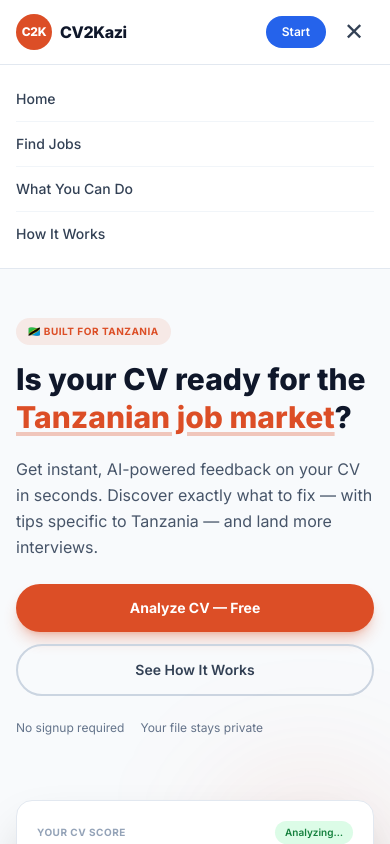
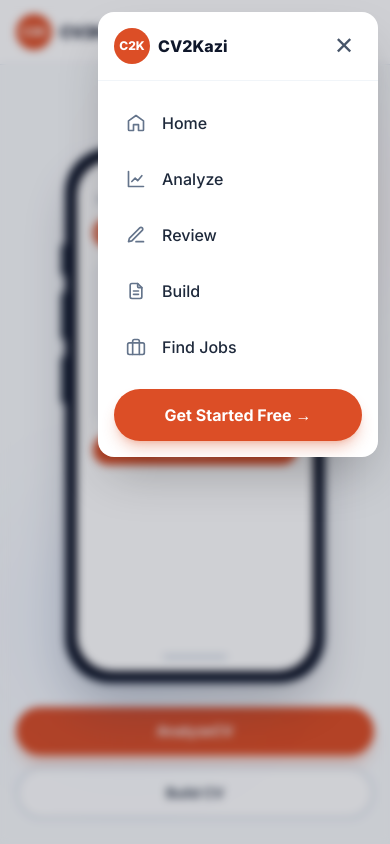
Before and after one commit to M1442003/cv2kazi, a Next.js app in the folder frontend/: page / in a window 390 px wide. Both pictures are taken after a click on the button "Open menu". Built offline with nearby package versions, Linux system fonts and the light colour scheme.

Commit message:
Mobile: floating right-panel menu, cleaner hero, hide pillars on mobile

```diff
--- a/frontend/components/Hero.tsx
+++ b/frontend/components/Hero.tsx
@@ -1,105 +1,97 @@
 import Link from "next/link";
+import PhoneMockup from "./PhoneMockup";
 
 export default function Hero() {
   return (
     <section className="relative overflow-hidden bg-brand-cream">
-      <div className="max-w-6xl mx-auto px-4 sm:px-6 py-12 sm:py-20 md:py-28 grid md:grid-cols-2 gap-8 md:gap-12 items-center">
-        {/* Left — text */}
-        <div>
-          <div className="inline-block mb-4 px-3 sm:px-4 py-1.5 bg-brand-red/10 text-brand-red text-[10px] sm:text-xs font-bold uppercase tracking-wider rounded-full">
+      <div className="max-w-6xl mx-auto px-4 sm:px-6 py-8 sm:py-14 md:py-20">
+
+        {/* ═══════ MOBILE LAYOUT ═══════ */}
+        <div className="md:hidden flex flex-col items-center text-center gap-6">
+
+          {/* Badge */}
+          <div className="inline-block px-3 py-1.5 bg-brand-red/10 text-brand-red text-[10px] font-bold uppercase tracking-wider rounded-full">
             🇹🇿 Built for Tanzania
           </div>
 
-          <h1 className="text-3xl sm:text-4xl md:text-5xl lg:text-6xl font-extrabold leading-tight text-slate-900">
-            Is your CV ready for the{" "}
-            <span className="text-brand-red underline decoration-brand-red/30 decoration-4 underline-offset-4">
-              Tanzanian job market
-            </span>
-            ?
-          </h1>
+          {/* Phone */}
+          <div className="relative flex justify-center">
+            <div className="absolute -top-8 -right-8 w-48 h-48 bg-brand-red/10 rounded-full blur-3xl pointer-events-none" />
+            <div className="absolute -bottom-8 -left-8 w-48 h-48 bg-brand-lightblue/10 rounded-full blur-3xl pointer-events-none" />
+            <PhoneMockup />
+          </div>
 
-          <p className="mt-5 sm:mt-6 text-base sm:text-lg text-slate-600 leading-relaxed">
-            Get instant, AI-powered feedback on your CV in seconds. Discover
-            exactly what to fix — with tips specific to Tanzania — and land
-            more interviews.
-          </p>
-
-          <div className="mt-6 sm:mt-8 flex flex-col sm:flex-row flex-wrap gap-3 sm:gap-4">
+          {/* CTAs — stacked, full width */}
+          <div className="w-full max-w-sm flex flex-col gap-3">
             <Link
               href="/analyze"
-              className="bg-brand-red hover:bg-brand-darkred text-white font-bold px-6 sm:px-8 py-3.5 rounded-full shadow-lg shadow-brand-red/30 transition text-center text-sm sm:text-base"
+              className="bg-brand-red hover:bg-brand-darkred text-white font-bold py-3.5 rounded-full shadow-lg shadow-brand-red/30 transition text-center text-sm"
             >
-              Analyze CV — Free
+              AnalyzeCV
             </Link>
-            <a
-              href="#how"
-              className="border-2 border-slate-300 hover:border-slate-400 text-slate-700 font-semibold px-6 sm:px-8 py-3.5 rounded-full transition text-center text-sm sm:text-base"
+            <Link
+              href="/create"
+              className="bg-white border-2 border-slate-300 hover:border-brand-red hover:text-brand-red text-slate-800 font-semibold py-3.5 rounded-full transition text-center text-sm"
             >
-              See How It Works
-            </a>
+              Build CV
+            </Link>
           </div>
 
-          <div className="mt-6 sm:mt-10 flex flex-wrap items-center gap-4 sm:gap-6 text-xs sm:text-sm text-slate-500">
-            <div className="flex items-center gap-2">
-              <span>No signup required</span>
+          {/* Trust line */}
+          <p className="text-xs text-slate-500">
+            Free · No signup · Your file stays private
+          </p>
+        </div>
+
+        {/* ═══════ DESKTOP LAYOUT ═══════ */}
+        <div className="hidden md:grid md:grid-cols-2 gap-14 items-center">
+
+          {/* Left — text */}
+          <div>
+            <div className="inline-block mb-4 px-3 py-1.5 bg-brand-red/10 text-brand-red text-xs font-bold uppercase tracking-wider rounded-full">
+              🇹🇿 Built for Tanzania
             </div>
-            <div className="flex items-center gap-2">
-              <span>Your file stays private</span>
+
+            <h1 className="text-5xl lg:text-6xl font-extrabold leading-[1.1] text-slate-900">
+              From good CV to{" "}
+              <span className="text-brand-red underline decoration-brand-red/30 decoration-4 underline-offset-4">
+                getting a job
+              </span>
+            </h1>
+
+            <p className="mt-5 text-lg text-slate-600 leading-relaxed max-w-md">
+              Get instant, AI-powered feedback on your CV — plus templates,
+              bullet rewriting, and real jobs in Tanzania.
+            </p>
+
+            <div className="mt-7 flex gap-3">
+              <Link
+                href="/analyze"
+                className="bg-brand-red hover:bg-brand-darkred text-white font-bold px-7 py-3.5 rounded-full shadow-lg shadow-brand-red/30 transition"
+              >
+                Analyze CV — Free
+              </Link>
+              <Link
+                href="/create"
+                className="bg-white border-2 border-slate-300 hover:border-brand-red hover:text-brand-red text-slate-800 font-semibold px-7 py-3.5 rounded-full transition"
+              >
+                Build CV — Free
+              </Link>
             </div>
+
+            <p className="mt-5 text-sm text-slate-500">
+              Free · No signup · Your file stays private
+            </p>
+          </div>
+
+          {/* Right — phone */}
+          <div className="relative flex justify-center">
+            <div className="absolute -top-8 -right-8 w-72 h-72 bg-brand-red/10 rounded-full blur-3xl pointer-events-none" />
+            <div className="absolute -bottom-8 -left-8 w-72 h-72 bg-brand-lightblue/10 rounded-full blur-3xl pointer-events-none" />
+            <PhoneMockup />
           </div>
         </div>
 
-        {/* Right — decorative card */}
-        <div className="relative mt-8 md:mt-0">
-          <div className="absolute -top-8 -right-8 w-48 sm:w-72 h-48 sm:h-72 bg-brand-red/10 rounded-full blur-3xl pointer-events-none" />
-          <div className="absolute -bottom-8 -left-8 w-48 sm:w-72 h-48 sm:h-72 bg-brand-lightblue/10 rounded-full blur-3xl pointer-events-none" />
-
-          <div className="relative bg-white rounded-2xl shadow-2xl p-5 sm:p-6 border border-slate-200">
-            <div className="flex items-center justify-between mb-4">
-              <div className="text-[10px] sm:text-xs font-bold text-slate-400 uppercase tracking-wider">
-                Your CV Score
-              </div>
-              <div className="text-[10px] sm:text-xs font-semibold px-2.5 sm:px-3 py-1 rounded-full bg-green-100 text-green-700">
-                Analyzing…
-              </div>
-            </div>
-
-            <div className="text-4xl sm:text-5xl font-extrabold text-brand-red mb-2">
-              84<span className="text-xl sm:text-2xl text-slate-400">/100</span>
-            </div>
-
-            <div className="space-y-3 mt-5 sm:mt-6">
-              {[
-                { label: "Structure & Format", score: 92 },
-                { label: "Impact & Metrics", score: 68 },
-                { label: "ATS Compatibility", score: 88 },
-                { label: "Tanzania Fit", score: 95 },
-              ].map((row) => (
-                <div key={row.label}>
-                  <div className="flex justify-between text-[10px] sm:text-xs font-medium text-slate-600 mb-1">
-                    <span>{row.label}</span>
-                    <span>{row.score}%</span>
-                  </div>
-                  <div className="h-2 bg-slate-100 rounded-full overflow-hidden">
-                    <div
-                      className="h-full bg-brand-red rounded-full"
-                      style={{ width: `${row.score}%` }}
-                    />
-                  </div>
-                </div>
-              ))}
-            </div>
-
-            <div className="mt-5 sm:mt-6 p-3 sm:p-4 bg-brand-cream rounded-xl border border-slate-100">
-              <div className="text-[10px] sm:text-xs font-bold text-slate-500 uppercase tracking-wider mb-1">
-                Top Fix
-              </div>
-              <div className="text-xs sm:text-sm text-slate-700">
-                Add metrics to your IPT entry — recruiters want numbers.
-              </div>
-            </div>
-          </div>
-        </div>
       </div>
     </section>
   );
--- a/frontend/components/Navbar.tsx
+++ b/frontend/components/Navbar.tsx
@@ -2,17 +2,62 @@
 import Link from "next/link";
 import { useState } from "react";
 
+// Icons
+const IconHome = () => (
+    <svg viewBox="0 0 24 24" fill="none" stroke="currentColor" strokeWidth="2" strokeLinecap="round" strokeLinejoin="round" className="w-5 h-5">
+        <path d="M3 9.5L12 3l9 6.5V20a1 1 0 0 1-1 1h-5v-7h-6v7H4a1 1 0 0 1-1-1V9.5z" />
+    </svg>
+);
+
+const IconAnalyze = () => (
+    <svg viewBox="0 0 24 24" fill="none" stroke="currentColor" strokeWidth="2" strokeLinecap="round" strokeLinejoin="round" className="w-5 h-5">
+        <path d="M3 3v18h18" />
+        <path d="M7 15l4-4 3 3 5-6" />
+    </svg>
+);
+
+const IconReview = () => (
+    <svg viewBox="0 0 24 24" fill="none" stroke="currentColor" strokeWidth="2" strokeLinecap="round" strokeLinejoin="round" className="w-5 h-5">
+        <path d="M12 20h9" />
+        <path d="M16.5 3.5a2.12 2.12 0 1 1 3 3L7 19l-4 1 1-4L16.5 3.5z" />
+    </svg>
+);
+
+const IconBuild = () => (
+    <svg viewBox="0 0 24 24" fill="none" stroke="currentColor" strokeWidth="2" strokeLinecap="round" strokeLinejoin="round" className="w-5 h-5">
+        <path d="M14 3v4a1 1 0 0 0 1 1h4" />
+        <path d="M17 21H7a2 2 0 0 1-2-2V5a2 2 0 0 1 2-2h7l5 5v11a2 2 0 0 1-2 2z" />
+        <path d="M9 12h6" />
+        <path d="M9 16h6" />
+    </svg>
+);
+
+const IconJobs = () => (
+    <svg viewBox="0 0 24 24" fill="none" stroke="currentColor" strokeWidth="2" strokeLinecap="round" strokeLinejoin="round" className="w-5 h-5">
+        <rect x="2" y="7" width="20" height="14" rx="2" />
+        <path d="M16 21V5a2 2 0 0 0-2-2h-4a2 2 0 0 0-2 2v16" />
+    </svg>
+);
+
 export default function Navbar() {
     const [open, setOpen] = useState(false);
 
-    const links = [
+    const desktopLinks = [
         { href: "/", label: "Home" },
         { href: "/jobs", label: "Find Jobs" },
-        { href: "/#pillars", label: "What You Can Do" },
         { href: "/#how", label: "How It Works" },
     ];
 
+    const mobileLinks = [
+        { href: "/", label: "Home", Icon: IconHome },
+        { href: "/analyze", label: "Analyze", Icon: IconAnalyze },
+        { href: "/modify", label: "Review", Icon: IconReview },
+        { href: "/create", label: "Build", Icon: IconBuild },
+        { href: "/jobs", label: "Find Jobs", Icon: IconJobs },
+    ];
+
     return (
+        <>
             <header className="w-full bg-white border-b border-slate-200 sticky top-0 z-50">
                 <div className="max-w-6xl mx-auto flex items-center justify-between px-4 sm:px-6 py-3 sm:py-4">
                     {/* Logo + brand */}
@@ -32,8 +77,12 @@
 
                     {/* Desktop nav */}
                     <nav className="hidden md:flex items-center gap-8 text-sm font-medium text-slate-700">
-                    {links.map((l) => (
-                        <Link key={l.href} href={l.href} className="hover:text-brand-red transition">
+                        {desktopLinks.map((l) => (
+                            <Link
+                                key={l.href}
+                                href={l.href}
+                                className="hover:text-brand-red transition"
+                            >
                                 {l.label}
                             </Link>
                         ))}
@@ -49,41 +98,80 @@
                         </Link>
                     </div>
 
-                {/* Mobile: Start + hamburger */}
-                <div className="flex md:hidden items-center gap-2">
-                    <Link
-                        href="/analyze"
-                        className="bg-brand-lightblue text-white text-xs font-semibold px-4 py-2 rounded-full"
+                    {/* Mobile hamburger */}
+                    <button
+                        onClick={() => setOpen(true)}
+                        aria-label="Open menu"
+                        className="md:hidden w-10 h-10 flex items-center justify-center text-slate-700"
                     >
-                        Start
-                    </Link>
-                    <button
-                        onClick={() => setOpen(!open)}
-                        aria-label="Toggle menu"
-                        className="w-10 h-10 flex items-center justify-center text-slate-700"
-                    >
-                        <span className="text-2xl">{open ? "✕" : "☰"}</span>
+                        <span className="text-2xl">☰</span>
                     </button>
                 </div>
+            </header>
+
+            {/* ────── Mobile side panel ────── */}
+            {/* Backdrop (subtle) */}
+            <div
+                onClick={() => setOpen(false)}
+                className={`md:hidden fixed inset-0 bg-slate-900/20 backdrop-blur-sm z-[60] transition-opacity duration-300 ${open ? "opacity-100" : "opacity-0 pointer-events-none"
+                    }`}
+            />
+
+            {/* Panel */}
+            <aside
+                className={`md:hidden fixed top-3 right-3 bottom-1/5 w-[280px] max-w-[85vw] bg-white shadow-2xl rounded-2xl z-[70] transition-transform duration-300 ease-out overflow-hidden ${open ? "translate-x-0" : "translate-x-full"
+                    }`}
+            >
+                {/* Panel header */}
+                <div className="flex items-center justify-between px-4 py-4 border-b border-slate-100">
+                    <div className="flex items-center gap-2">
+                        <div className="w-9 h-9 rounded-full bg-brand-red flex items-center justify-center text-white font-extrabold text-xs">
+                            C2K
+                        </div>
+                        <div className="font-extrabold text-base text-slate-900">
+                            CV2Kazi
+                        </div>
+                    </div>
+                    <button
+                        onClick={() => setOpen(false)}
+                        aria-label="Close menu"
+                        className="w-9 h-9 flex items-center justify-center rounded-full hover:bg-slate-100 text-slate-600"
+                    >
+                        <span className="text-2xl leading-none">✕</span>
+                    </button>
                 </div>
 
-            {/* Mobile dropdown */}
-            {open && (
-                <div className="md:hidden border-t border-slate-200 bg-white">
-                    <nav className="flex flex-col px-4 py-3">
-                        {links.map((l) => (
+                {/* Panel links + CTA */}
+                <div className="flex flex-col h-[calc(100%-64px)]">
+                    {/* Nav links */}
+                    <nav className="px-3 py-4 flex flex-col gap-1">
+                        {mobileLinks.map(({ href, label, Icon }) => (
                             <Link
-                                key={l.href}
-                                href={l.href}
+                                key={href}
+                                href={href}
                                 onClick={() => setOpen(false)}
-                                className="py-3 text-sm font-medium text-slate-700 hover:text-brand-red border-b border-slate-100 last:border-0"
+                                className="flex items-center gap-4 px-4 py-3.5 rounded-xl text-base font-medium text-slate-800 hover:bg-slate-50 hover:text-brand-red transition"
                             >
-                                {l.label}
+                                <span className="text-slate-500">
+                                    <Icon />
+                                </span>
+                                {label}
                             </Link>
                         ))}
                     </nav>
+
+                    {/* Get Started Free — pinned above bottom of panel */}
+                    <div className="px-4 mt-auto pb-4">
+                        <Link
+                            href="/analyze"
+                            onClick={() => setOpen(false)}
+                            className="block bg-brand-red hover:bg-brand-darkred text-white text-center font-bold py-3.5 rounded-full shadow-lg shadow-brand-red/30 transition"
+                        >
+                            Get Started Free →
+                        </Link>
                     </div>
-            )}
-        </header>
+                </div>
+            </aside>
+        </>
     );
 }
--- /dev/null
+++ b/frontend/components/PhoneMockup.tsx
@@ -0,0 +1,102 @@
+export default function PhoneMockup() {
+  return (
+    <div className="relative w-[260px] sm:w-[280px] md:w-[300px]">
+      {/* Outer frame — thick black bezel */}
+      <div className="relative bg-slate-900 rounded-[2.8rem] p-2 shadow-2xl shadow-slate-900/30">
+        {/* Side buttons (left) */}
+        <div className="absolute left-0 top-24 -translate-x-1 w-1 h-8 bg-slate-800 rounded-l" />
+        <div className="absolute left-0 top-36 -translate-x-1 w-1 h-12 bg-slate-800 rounded-l" />
+        <div className="absolute left-0 top-52 -translate-x-1 w-1 h-12 bg-slate-800 rounded-l" />
+        {/* Side button (right) */}
+        <div className="absolute right-0 top-32 translate-x-1 w-1 h-16 bg-slate-800 rounded-r" />
+
+        {/* Inner bezel ring */}
+        <div className="bg-slate-950 rounded-[2.4rem] p-1">
+          {/* Screen */}
+          <div className="bg-white rounded-[2.2rem] overflow-hidden aspect-[9/19.5] relative">
+            {/* Notch */}
+            <div className="absolute top-0 left-1/2 -translate-x-1/2 w-24 h-6 bg-slate-950 rounded-b-2xl z-20" />
+
+            {/* Screen content */}
+            <div className="h-full flex flex-col pt-8 pb-3 px-4 overflow-hidden">
+              {/* Status bar */}
+              <div className="flex justify-between items-center text-[10px] text-slate-500 px-1 mb-3 font-medium">
+                <span>9:41</span>
+                <span className="flex items-center gap-1">
+                  <span>●●●●</span>
+                  <span>5G</span>
+                  <span>🔋</span>
+                </span>
+              </div>
+
+              {/* App header */}
+              <div className="flex items-center gap-2 mb-4">
+                <div className="w-7 h-7 rounded-full bg-brand-red flex items-center justify-center text-white text-[9px] font-extrabold shrink-0">
+                  C2K
+                </div>
+                <div className="leading-tight">
+                  <div className="text-[10px] font-extrabold text-slate-900">
+                    CV2Kazi
+                  </div>
+                  <div className="text-[6px] text-slate-400 tracking-wide">
+                    From good CV to getting a job
+                  </div>
+                </div>
+              </div>
+
+              {/* Score card */}
+              <div className="bg-brand-cream rounded-xl p-3 border border-slate-100">
+                <div className="flex items-center justify-between mb-2">
+                  <div className="text-[8px] font-bold text-slate-400 uppercase tracking-wider">
+                    Your Score
+                  </div>
+                  <div className="text-[7px] font-semibold px-1.5 py-0.5 rounded-full bg-green-100 text-green-700">
+                    Analyzing…
+                  </div>
+                </div>
+
+                <div className="text-2xl font-extrabold text-brand-red leading-none">
+                  84<span className="text-xs text-slate-400">/100</span>
+                </div>
+                <div className="text-[8px] text-slate-500 mt-1 mb-2.5">
+                  Great CV — 3 quick fixes
+                </div>
+
+                <div className="space-y-1.5">
+                  {[
+                    { label: "Structure", score: 92 },
+                    { label: "Impact", score: 68 },
+                    { label: "Tanzania Fit", score: 95 },
+                  ].map((row) => (
+                    <div key={row.label}>
+                      <div className="flex justify-between text-[7px] font-medium text-slate-600 mb-0.5">
+                        <span>{row.label}</span>
+                        <span>{row.score}%</span>
+                      </div>
+                      <div className="h-1 bg-slate-200 rounded-full overflow-hidden">
+                        <div
+                          className="h-full bg-brand-red rounded-full"
+                          style={{ width: `${row.score}%` }}
+                        />
+                      </div>
+                    </div>
+                  ))}
+                </div>
+              </div>
+
+              {/* Fake CTA inside phone */}
+              <div className="mt-3 bg-brand-red text-white text-center text-[9px] font-bold py-2 rounded-full">
+                Analyze My CV →
+              </div>
+
+              {/* Bottom home indicator */}
+              <div className="mt-auto pt-3 flex justify-center">
+                <div className="w-16 h-1 bg-slate-300 rounded-full" />
+              </div>
+            </div>
+          </div>
+        </div>
+      </div>
+    </div>
+  );
+}
--- a/frontend/components/Stats.tsx
+++ b/frontend/components/Stats.tsx
@@ -7,7 +7,7 @@
 
 export default function Stats() {
   return (
-    <section className="bg-slate-900 py-12 sm:py-16">
+    <section className="hidden sm:block bg-slate-900 py-12 sm:py-16">
       <div className="max-w-6xl mx-auto px-6 grid grid-cols-2 md:grid-cols-4 gap-8">
         {STATS.map((s) => (
           <div key={s.label} className="text-center">
--- a/frontend/components/Testimonials.tsx
+++ b/frontend/components/Testimonials.tsx
@@ -24,7 +24,7 @@
 
 export default function Testimonials() {
   return (
-    <section className="bg-white py-20 md:py-28">
+    <section className="hidden sm:block bg-white py-20 md:py-28">
       <div className="max-w-6xl mx-auto px-6">
         <div className="text-center mb-14">
           <div className="inline-block mb-3 px-4 py-1.5 bg-brand-red/10 text-brand-red text-xs font-bold uppercase tracking-wider rounded-full">
--- a/frontend/components/ThreePillars.tsx
+++ b/frontend/components/ThreePillars.tsx
@@ -43,14 +43,14 @@
       "Grammar & tone polish",
       "Before / after preview",
     ],
-       cta: "Rewrite Now",
-       href: "/modify",
+    cta: "Rewrite Now",
+    href: "/modify",
   },
 ];
 
 export default function ThreePillars() {
   return (
-    <section id="pillars" className="bg-white py-20 md:py-28">
+    <section id="pillars" className="hidden md:block bg-white py-20 md:py-28">
       <div className="max-w-6xl mx-auto px-6">
         <div className="text-center mb-14">
           <div className="inline-block mb-3 px-4 py-1.5 bg-brand-red/10 text-brand-red text-xs font-bold uppercase tracking-wider rounded-full">
```
Also changed, not shown: frontend/app/page.tsx (line endings or trailing spaces). Lines whose indentation alone changed are shown as unchanged.
